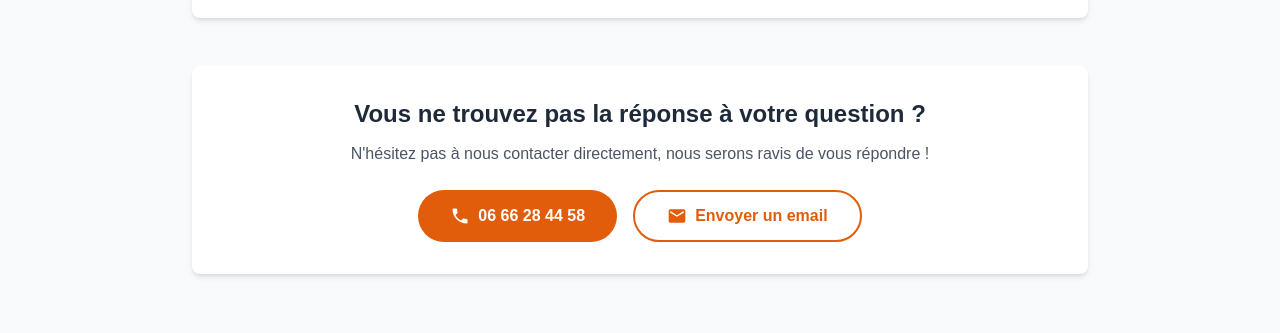
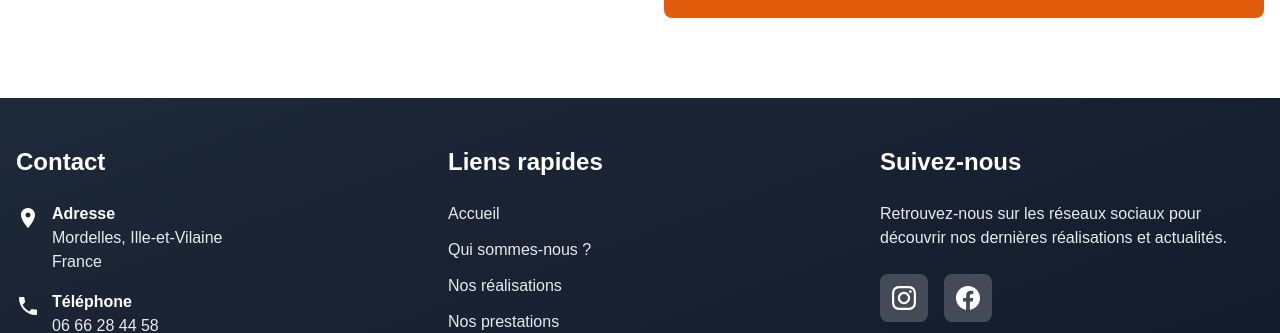
Before and after one commit to davisone/haut-en-couleur, a Next.js app: page /contact in a window 1280 px wide. Shown: the part 2426-2759 px from the top of the page. Built offline with nearby package versions, Linux system fonts and the light colour scheme.

Commit message:
Création d'un FAQ, uniformisation des couleurs dans le site

```diff
--- a/app/components/FAQ.tsx
+++ b/app/components/FAQ.tsx
@@ -113,36 +113,6 @@ export default function FAQ() {
             </div>
           ))}
         </div>
-
-        {/* CTA après FAQ */}
-        <div className="mt-12 text-center p-8 bg-white rounded-lg shadow-md">
-          <h3 className="text-2xl font-bold text-gray-800 mb-3">
-            Vous ne trouvez pas la réponse à votre question ?
-          </h3>
-          <p className="text-gray-600 mb-6">
-            N&apos;hésitez pas à nous contacter directement, nous serons ravis de vous répondre !
-          </p>
-          <div className="flex flex-col sm:flex-row gap-4 justify-center">
-            <a
-              href="tel:+33666284458"
-              className="inline-flex items-center justify-center gap-2 px-8 py-3 bg-primary text-white font-semibold rounded-full hover:bg-primary-light transition-all duration-300"
-            >
-              <svg className="w-5 h-5" fill="currentColor" viewBox="0 0 24 24">
-                <path d="M6.62 10.79c1.44 2.83 3.76 5.14 6.59 6.59l2.2-2.2c.27-.27.67-.36 1.02-.24 1.12.37 2.33.57 3.57.57.55 0 1 .45 1 1V20c0 .55-.45 1-1 1-9.39 0-17-7.61-17-17 0-.55.45-1 1-1h3.5c.55 0 1 .45 1 1 0 1.25.2 2.45.57 3.57.11.35.03.74-.25 1.02l-2.2 2.2z"/>
-              </svg>
-              06 66 28 44 58
-            </a>
-            <a
-              href="mailto:sandrinedavison@hotmail.fr"
-              className="inline-flex items-center justify-center gap-2 px-8 py-3 bg-white text-primary border-2 border-primary font-semibold rounded-full hover:bg-primary hover:text-white transition-all duration-300"
-            >
-              <svg className="w-5 h-5" fill="currentColor" viewBox="0 0 24 24">
-                <path d="M20 4H4c-1.1 0-1.99.9-1.99 2L2 18c0 1.1.9 2 2 2h16c1.1 0 2-.9 2-2V6c0-1.1-.9-2-2-2zm0 4l-8 5-8-5V6l8 5 8-5v2z"/>
-              </svg>
-              Envoyer un email
-            </a>
-          </div>
-        </div>
       </div>
     </section>
   );
--- a/app/components/GoogleReviews.tsx
+++ b/app/components/GoogleReviews.tsx
@@ -130,7 +130,7 @@ export default function GoogleReviews({ placeId, apiKey }: GoogleReviewsProps) {
   }
 
   return (
-    <section className="py-20 px-4 bg-white">
+    <section className="py-20 px-4 bg-blue-50">
       <div className="max-w-7xl mx-auto">
         {/* Header avec note globale */}
         <div className="text-center mb-12">
@@ -163,7 +163,7 @@ export default function GoogleReviews({ placeId, apiKey }: GoogleReviewsProps) {
           {reviews.slice(0, 4).map((review, index) => (
             <div
               key={index}
-              className="bg-gray-50 p-6 rounded-2xl shadow-md hover:shadow-lg transition-shadow"
+              className="bg-white p-6 rounded-2xl shadow-md hover:shadow-lg transition-shadow"
             >
               {/* En-tête de l'avis */}
               <div className="flex items-start gap-4 mb-4">
--- a/app/components/Map.tsx
+++ b/app/components/Map.tsx
@@ -7,17 +7,14 @@ import 'leaflet/dist/leaflet.css';
 
 // Icône personnalisée orange moderne
 const createCustomIcon = (isMain = false) => {
+  const color = isMain ? '#ec6e4c' : '#f97316';
   const svgIcon = `
     <svg width="40" height="50" viewBox="0 0 40 50" xmlns="http://www.w3.org/2000/svg">
-      <defs>
-        <filter id="shadow" x="-50%" y="-50%" width="200%" height="200%">
-          <feDropShadow dx="0" dy="2" stdDeviation="3" flood-opacity="0.3"/>
-        </filter>
-      </defs>
       <path
         d="M20 0C11.716 0 5 6.716 5 15c0 10 15 35 15 35s15-25 15-35c0-8.284-6.716-15-15-15z"
-        fill="${isMain ? '#ec6e4c' : '#f97316'}"
-        filter="url(#shadow)"
+        fill="${color}"
+        stroke="rgba(0,0,0,0.2)"
+        stroke-width="1"
       />
       <circle cx="20" cy="15" r="6" fill="white"/>
     </svg>
--- a/app/components/SectionServices.tsx
+++ b/app/components/SectionServices.tsx
@@ -35,7 +35,7 @@ const services = [
 
 export default function Services() {
   return (
-    <section id="prestations" className="py-20 px-4 bg-gradient-to-br from-gray-50 to-white">
+    <section id="prestations" className="py-20 px-4 bg-gray-50">
       <div className="max-w-7xl mx-auto">
         {/* Section Header */}
         <div className="text-center mb-16">
--- a/app/components/SeoContent.tsx
+++ b/app/components/SeoContent.tsx
@@ -1,6 +1,6 @@
 export default function SeoContent() {
   return (
-    <section className="py-16 px-4 bg-gray-50">
+    <section className="py-16 px-4 bg-orange-50">
       <div className="max-w-7xl mx-auto">
         <div className="grid md:grid-cols-2 gap-12">
           {/* Bloc 1 */}
--- a/app/contact/page.tsx
+++ b/app/contact/page.tsx
@@ -49,6 +49,9 @@ export default function Contact() {
           subtitle="Une question ? Un projet ? N'hésitez pas à nous contacter"
           backgroundImage="/img/contact-hero.jpg"
         />
+
+        {/* FAQ Section */}
+        <FAQ />
 
         {/* Contact Section */}
         <section className="py-20 px-4 bg-white">
@@ -237,9 +240,6 @@ export default function Contact() {
             </div>
           </div>
         </section>
-
-        {/* FAQ Section */}
-        <FAQ />
       </main>
       <Footer />
     </>
--- a/app/prestations/page.tsx
+++ b/app/prestations/page.tsx
@@ -92,7 +92,7 @@ export default function Prestations() {
         />
 
         {/* Services Grid */}
-        <section className="py-20 px-4 bg-white">
+        <section className="py-20 px-4 bg-gray-50">
           <div className="max-w-7xl mx-auto space-y-20">
             {prestations.map((prestation, index) => (
               <div
--- a/app/qui-sommes-nous/page.tsx
+++ b/app/qui-sommes-nous/page.tsx
@@ -26,7 +26,7 @@ export default function QuiSommesNous() {
         <Timeline />
 
         {/* Section supplémentaire - Notre équipe */}
-        <section className="py-20 px-4 bg-white">
+        <section className="py-20 px-4 bg-gray-50">
           <div className="max-w-7xl mx-auto">
             <h2 className="text-4xl md:text-5xl font-bold text-primary mb-8 text-center">
               Notre équipe
@@ -46,7 +46,7 @@ export default function QuiSommesNous() {
         </section>
 
         {/* Section - Nos valeurs */}
-        <section className="py-20 px-4 bg-gray-50">
+        <section className="py-20 px-4 bg-white">
           <div className="max-w-7xl mx-auto">
             <h2 className="text-4xl md:text-5xl font-bold text-primary mb-12 text-center">
               Nos valeurs
--- a/app/realisations/page.tsx
+++ b/app/realisations/page.tsx
@@ -139,7 +139,7 @@ export default function Realisations() {
         <BeforeAfterSection projects={beforeAfterProjects} />
 
         {/* Image Gallery Section */}
-        <section className="py-20 px-4 bg-white">
+        <section className="py-20 px-4 bg-gray-50">
           <div className="max-w-7xl mx-auto">
             <div className="text-center mb-12">
               <h2 className="text-4xl font-bold text-gray-800 mb-4">
@@ -157,7 +157,7 @@ export default function Realisations() {
         <GoogleReviews />
 
         {/* CTA Section */}
-        <section className="py-20 px-4 bg-white">
+        <section className="py-20 px-4 bg-gray-50">
           <div className="max-w-4xl mx-auto text-center">
             <h2 className="text-4xl font-bold text-gray-800 mb-6">
               Un projet en tête ?
```
